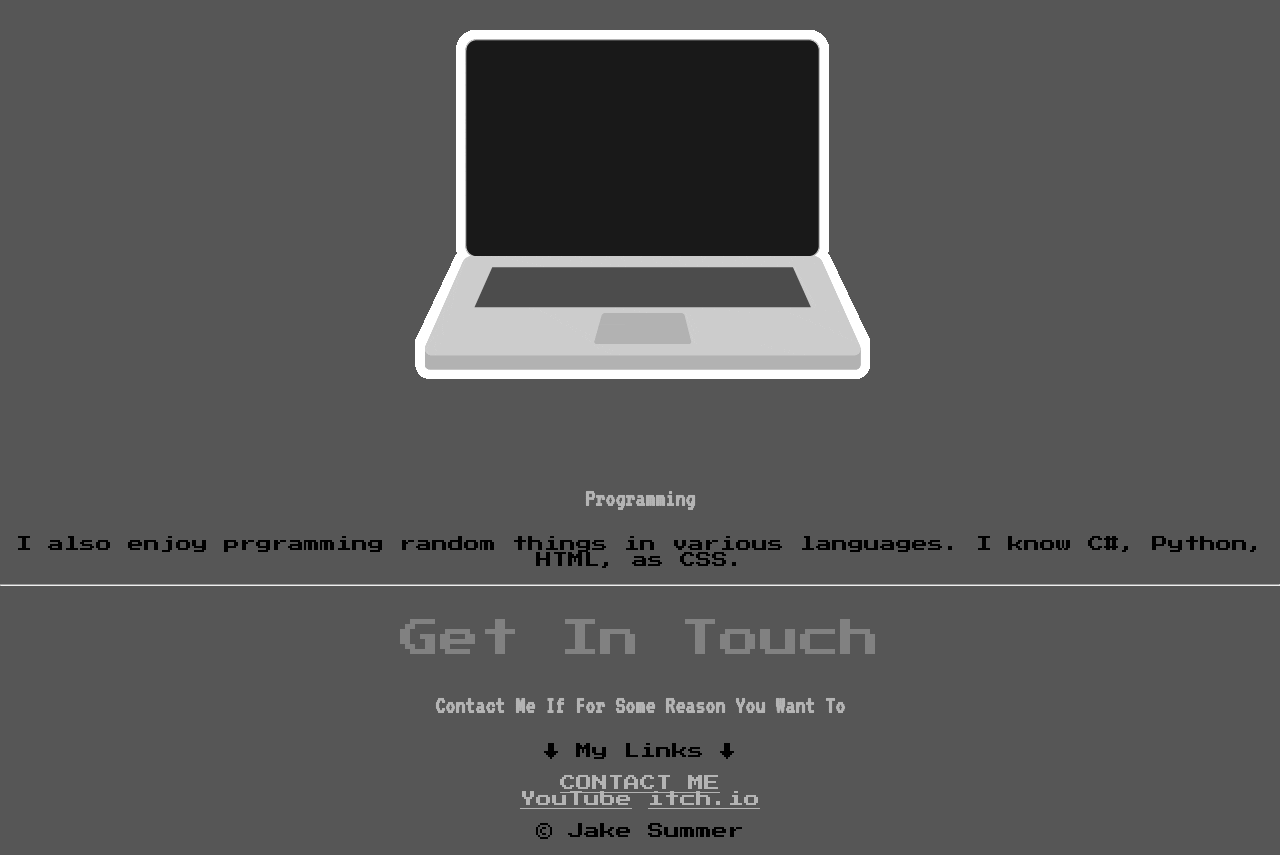
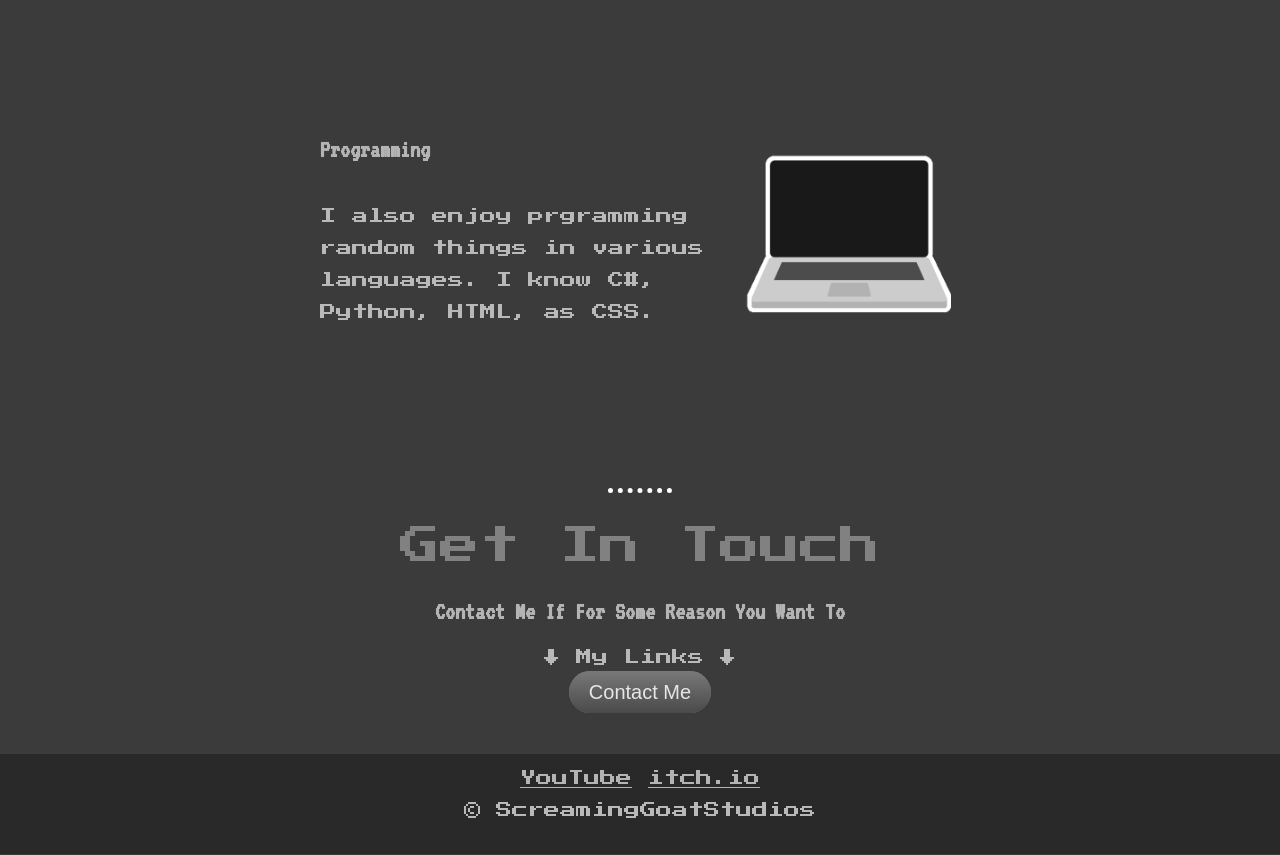
Before and after one commit to ScreamingGoatStudios1/testsite, a plain HTML site: page index.html in a window 1280 px wide. Shown: the part 1640-2495 px from the top of the page. Drawn offline with Linux system fonts and the light colour scheme.

Commit message:
Add files via upload

```diff
--- a/css/style.css
+++ b/css/style.css
@@ -2,7 +2,7 @@ body{
     margin: 0px;
     text-align: center;
     font-family: "Press Start 2P", serif;
-    background-color: #565656;
+    background-color: #3b3b3b;
 }
 
 h1{
@@ -26,14 +26,32 @@ h3{
     font-size: 25px;
 }
 
+p{
+    color: #b9b9b9;
+}
+
 a{
     color: #b4b4b4;
 }
 
+hr{
+    border-style: none;
+    border-top-style: dotted;
+    border-color: #ffffff;
+    border-width: 5px;
+    width: 5%;
+}
+
 .top-container{
-    background-color: #3b3b3b;
+    background-color: #292929;
     position: relative;
     padding-top: 100px;
+}
+
+.bottom-container{
+    height: 100px;
+    margin-top: 50px;
+    background-color: #292929;
 }
 
 .top-cloud{
@@ -49,6 +67,51 @@ a{
 }
 
 .logo{
-    width: 250px;
-    height: 250px;
+    width: 220px;
+    height: 220px;
 }
+
+.skill-row{
+    width: 50%;
+    margin: 160px auto;
+    line-height: 2;
+    text-align: left;
+}
+
+.unity-img{
+    width: 30%;
+    float: left;
+    margin-right: 30px;
+}
+
+.coding-img{
+    width: 35%;
+    float: right;
+}
+
+.btn {
+    background: #787878;
+    background-image: -webkit-linear-gradient(top, #787878, #4a4a4a);
+    background-image: -moz-linear-gradient(top, #787878, #4a4a4a);
+    background-image: -ms-linear-gradient(top, #787878, #4a4a4a);
+    background-image: -o-linear-gradient(top, #787878, #4a4a4a);
+    background-image: linear-gradient(to bottom, #787878, #4a4a4a);
+    -webkit-border-radius: 100;
+    -moz-border-radius: 100;
+    border-radius: 100px;
+    font-family: Arial;
+    color: #e6e6e6;
+    font-size: 20px;
+    padding: 10px 20px 10px 20px;
+    text-decoration: none;
+  }
+
+  .btn:hover {
+    background: #919191;
+    background-image: -webkit-linear-gradient(top, #919191, #5c5c5c);
+    background-image: -moz-linear-gradient(top, #919191, #5c5c5c);
+    background-image: -ms-linear-gradient(top, #919191, #5c5c5c);
+    background-image: -o-linear-gradient(top, #919191, #5c5c5c);
+    background-image: linear-gradient(to bottom, #919191, #5c5c5c);
+    text-decoration: none;
+  }
--- a/index.html
+++ b/index.html
@@ -27,12 +27,12 @@
         <div class="skills">
           <h2>My Skills.</h2>
           <div class="skill-row">
-            <img src="images/unity logo.png" alt="unity-logo">
+            <img class="unity-img" src="images/unity logo.png" alt="unity-logo">
             <h3>Unity Game Development</h3>
             <p>I have been making games in the Unity game engine with the C# programming language for about a year now. I have made many games for gamejams and I am currently working on a side scolling Shoot 'Em Game.</p>
           </div>
           <div class="skill-row">
-            <img src="images/programming.gif" alt="programming-gif">
+            <img class="coding-img" src="images/programming.gif" alt="programming-gif">
             <h3>Programming</h3>
             <p>I also enjoy prgramming random things in various languages. I know C#, Python, HTML, as CSS.</p>
           </div>
@@ -42,15 +42,16 @@
           <h2>Get In Touch</h2>
           <h3>Contact Me If For Some Reason You Want To</h3>
           <p>↓ My Links ↓</p>
-          <a class="btn" href="mailto:jakersummer@gmail.com">CONTACT ME</a>
+          <a class="btn" href="mailto:jakersummer@gmail.com">Contact Me</a>
         </div>
       </div>
 
 
       <div class="bottom-container">
+        <br>
         <a class="footer-link" href="https://bit.ly/ScreamingGoatStudios">YouTube</a>
         <a class="footer-link" href="https://screaminggoatstudios.itch.io">itch.io</a>
-        <p>© Jake Summer</p>
+        <p>© ScreamingGoatStudios</p>
       </div>
 
 </body>
```
